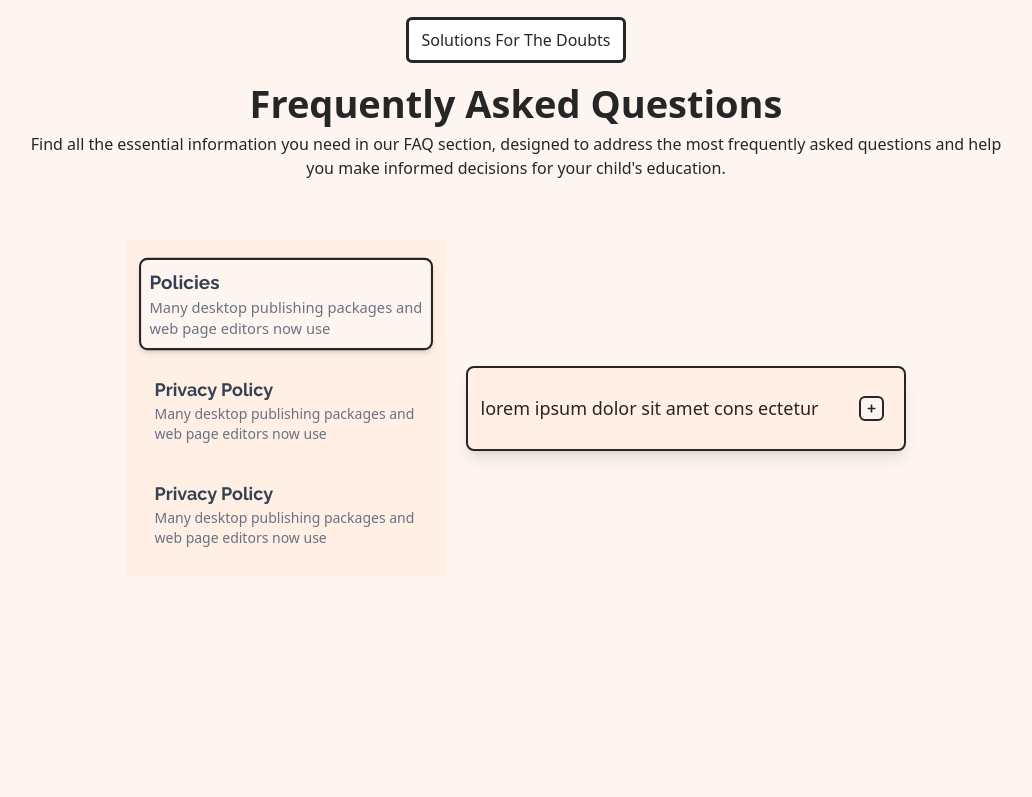
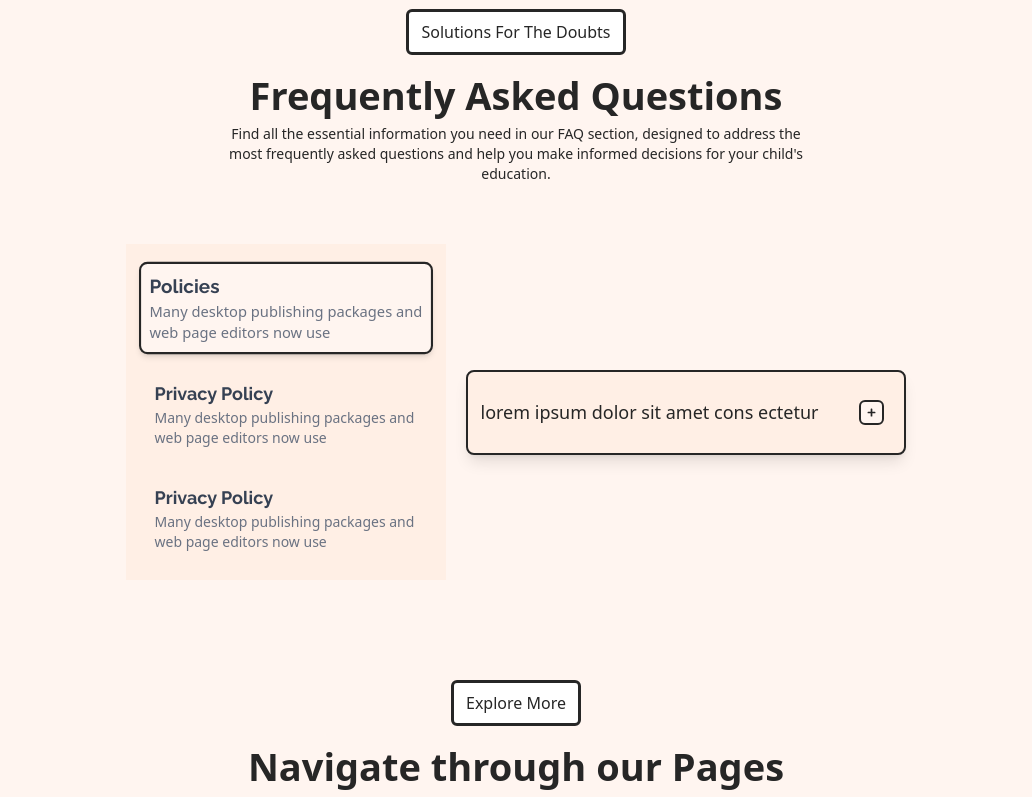
Before and after one commit to Ahmedatia99/School-Education, a React (Vite) app: page / in a window 1280 px wide. Shown: the part 1720-2517 px from the top of the page, without its empty margins (124-1156 px from the left). Before the commit the page ends 2336 px from the top, so only its background shows below. Built offline with nearby package versions, Linux system fonts and the light colour scheme.

Commit message:
update some sections and improve components

```diff
--- a/src/components/common/SubContainer.tsx
+++ b/src/components/common/SubContainer.tsx
@@ -7,12 +7,12 @@ type SubContainerParams = {
 
 function SubContainer({ btnText, h2Text, pText }: SubContainerParams) {
   return (
-    <div className="  flex flex-col items-center mb-15 mt-25 ">
+    <div className="  flex flex-col items-center mb-15 mt-25">
       <button className="border-3 rounded-md p-2 px-3 font-medium text-[16px] bg-white btn-hover ">
         {btnText}
       </button>
       <h2 className="font-bold text-[38px] text- text-center mt-3">{h2Text}</h2>
-      <p className="font-medium text-center text-[16px] w-[80%]">{pText}</p>
+      <p className="font-normal text-center text-sm max-w-xs lg:max-w-xl">{pText}</p>
     </div>
   );
 }
--- a/src/components/home/FrequentlyQuestions.tsx
+++ b/src/components/home/FrequentlyQuestions.tsx
@@ -76,7 +76,7 @@ const FrequentlyQuestions = () => {
   );
 
   return (
-    <main className="py-10  bg-older overflow-hidden relative flex justify-between items-center">
+    <main className="pt-10  bg-older overflow-hidden relative flex justify-between items-center">
       <div className="container mx-auto px-5 relative z-0 h-full">
         <SubContainer
           h2Text={"Frequently Asked Questions"}
--- a/src/pages/Home.tsx
+++ b/src/pages/Home.tsx
@@ -3,6 +3,7 @@ import Hero from "./../components/home/Hero";
 import OurBenefits from "./../components/home/OurBenefits";
 import OurTestimonials from "./../components/home/OurTestimonials";
 import FrequentlyQuestions from "./../components/home/FrequentlyQuestions";
+import Missions from './../components/home/Missions';
 function Home() {
   return (
     <main className="container mx-auto">
@@ -10,6 +11,7 @@ function Home() {
       <OurBenefits />
       <OurTestimonials />
       <FrequentlyQuestions />
+      <Missions />
     </main>
   );
 }
```
